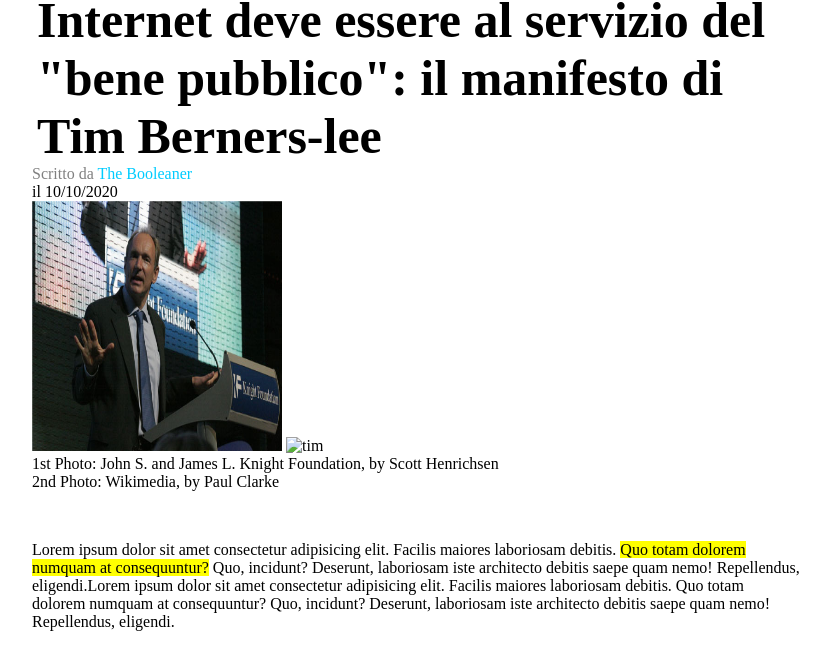
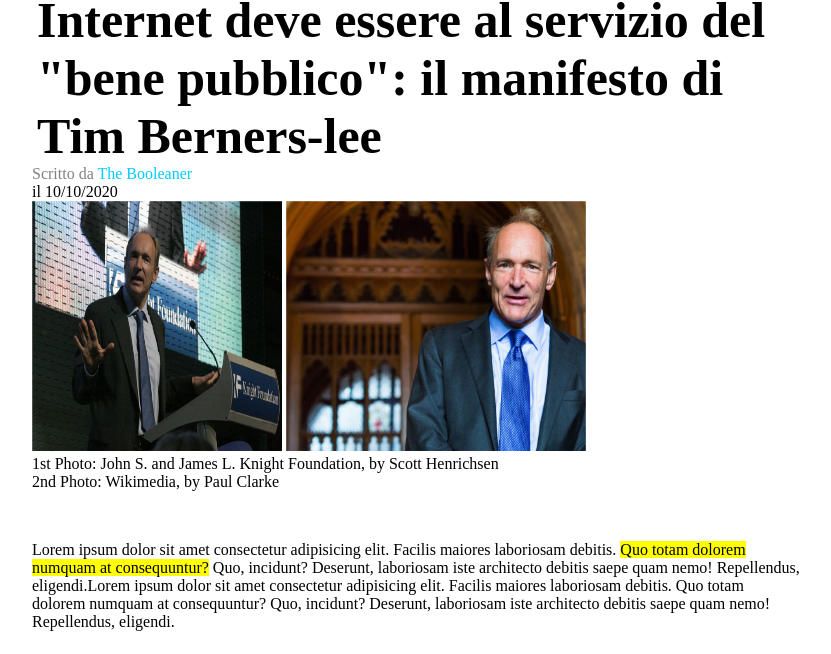
Before and after one commit to AngeloRoudani/html-css-booleaner, a plain HTML site: page bonus/index.html in a window 1280 px wide. Shown: the part 109-763 px from the top of the page, without its empty margins (224-1055 px from the left). Drawn offline with Linux system fonts and the light colour scheme; files whose address does not match are found by name.

Commit message:
fine bonus

```diff
--- a/bonus/index.html
+++ b/bonus/index.html
@@ -21,7 +21,7 @@
             <div id="data">il 10/10/2020</div>
             <div id="immagini_tim">
                 <img src="img/tim-1.jpg" alt="tim" height="250px" width="250px">
-                <img src="img/tim-2.jpg" alt="tim" height="250px" width="250px">
+                <img src="img/tim-2.jpg" alt="tim" height="250px" width="300px">
             </div>
 
             <div class="didascalia">1st Photo: John S. and James L. Knight Foundation, by Scott Henrichsen</div>
```
Also changed, not shown: bonus/img/graph.jpg (added), bonus/img/logo.svg (added), bonus/img/monitor.jpg (added), bonus/img/pattern.png (added), bonus/img/tim-1.jpg (added), bonus/img/tim-2.jpg (added), 1 other file.
